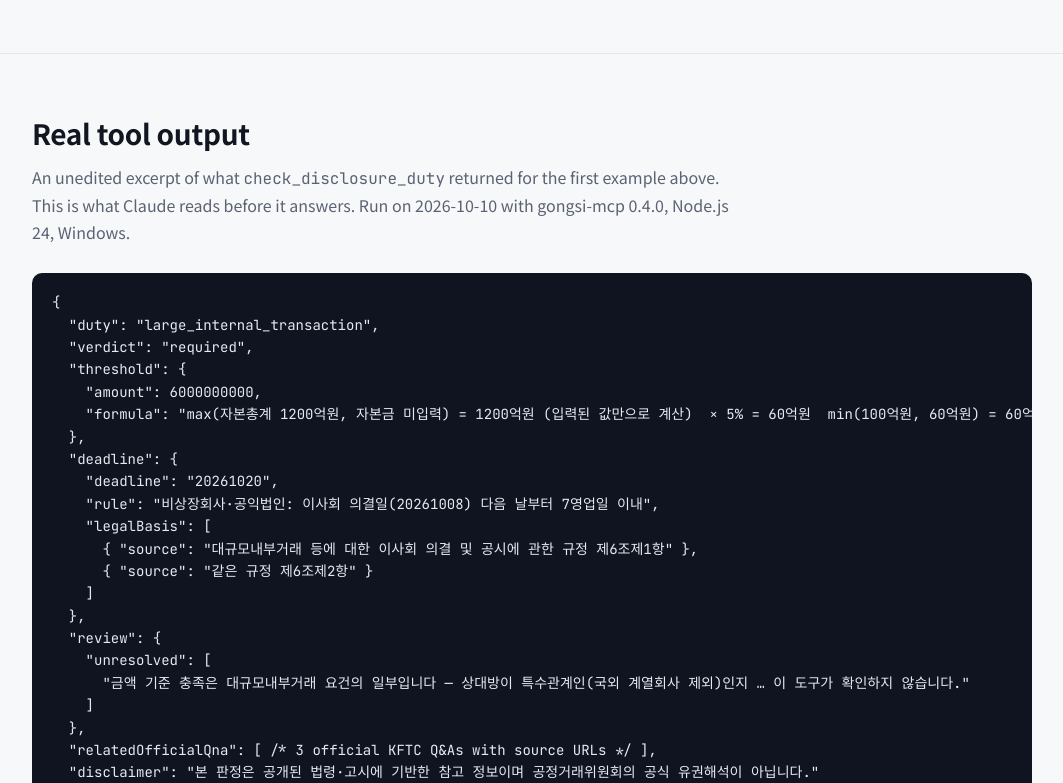
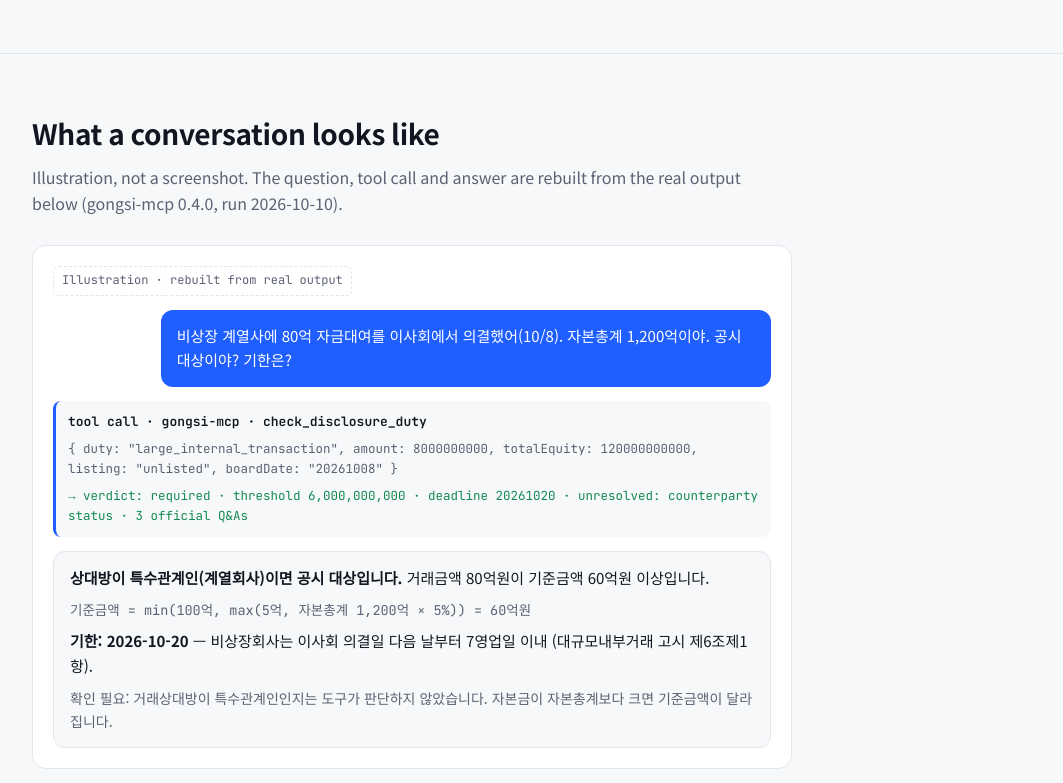
Before and after one commit to dolseom/dolseom.com, a plain HTML site: page index.html in a window 1280 px wide. Shown: the part 1877-2660 px from the top of the page, without its empty margins (108-1171 px from the left). Drawn offline with Linux system fonts and the light colour scheme.

Commit message:
site: 대화 예시 일러스트 카드(실제 출력 기반, 일러스트 표기)
Co-Authored-By: Claude Opus 5.5 <noreply@anthropic.com>

```diff
--- a/index.html
+++ b/index.html
@@ -119,6 +119,19 @@ section .sub { color: var(--muted); margin: 0 0 28px; max-width: 720px; }
 .qa .a { margin: 0; }
 .qa .calc { display: block; margin-top: 10px; font-family: var(--mono); font-size: 13px; color: var(--muted); background: var(--bg); padding: 10px 12px; border-radius: 8px; overflow-x: auto; white-space: pre-wrap; }
 
+.chat { margin: 0; background: var(--surface); border: 1px solid var(--line); border-radius: 14px; padding: 20px; display: grid; gap: 14px; max-width: 760px; }
+.chat-tag { font-family: var(--mono); font-size: 12px; color: var(--muted); border: 1px dashed var(--line); border-radius: 6px; padding: 4px 8px; justify-self: start; }
+.msg { border-radius: 12px; padding: 14px 16px; font-size: 15px; line-height: 1.65; }
+.msg p { margin: 0 0 8px; } .msg p:last-child { margin: 0; }
+.msg.user { background: var(--accent); color: var(--accent-ink); justify-self: end; max-width: 85%; }
+.msg.bot { background: var(--bg); border: 1px solid var(--line); }
+.call { border-left: 3px solid var(--accent); background: var(--bg); border-radius: 8px; padding: 10px 12px; display: grid; gap: 6px; font-size: 13px; }
+.call-name { font-family: var(--mono); font-weight: 600; color: var(--text); overflow-wrap: anywhere; }
+.call code { font-size: 12.5px; color: var(--muted); overflow-wrap: anywhere; }
+.call-out { font-family: var(--mono); font-size: 12.5px; color: var(--ok); overflow-wrap: anywhere; }
+.mono-line { font-family: var(--mono); font-size: 13.5px; color: var(--muted); overflow-wrap: anywhere; }
+.muted-line { color: var(--muted); font-size: 14px; }
+
 .grid3 { display: grid; grid-template-columns: repeat(3, 1fr); gap: 16px; }
 .grid3 > div { background: var(--surface); border: 1px solid var(--line); border-radius: 12px; padding: 22px; }
 .grid3 h3 { font-size: 17px; margin: 0 0 8px; }
@@ -231,7 +244,25 @@ footer .wrap { display: flex; justify-content: space-between; flex-wrap: wrap; g
 
   <section id="output">
     <div class="wrap">
-      <h2>Real tool output</h2>
+      <h2>What a conversation looks like</h2>
+      <p class="sub">Illustration, not a screenshot. The question, tool call and answer are rebuilt from the real output below (gongsi-mcp 0.4.0, run 2026-10-10).</p>
+      <figure class="chat" aria-label="Illustrative conversation using gongsi-mcp">
+        <figcaption class="chat-tag">Illustration · rebuilt from real output</figcaption>
+        <div class="msg user" lang="ko">비상장 계열사에 80억 자금대여를 이사회에서 의결했어(10/8). 자본총계 1,200억이야. 공시 대상이야? 기한은?</div>
+        <div class="call">
+          <span class="call-name">tool call · gongsi-mcp · check_disclosure_duty</span>
+          <code>{ duty: "large_internal_transaction", amount: 8000000000, totalEquity: 120000000000, listing: "unlisted", boardDate: "20261008" }</code>
+          <span class="call-out">→ verdict: required · threshold 6,000,000,000 · deadline 20261020 · unresolved: counterparty status · 3 official Q&amp;As</span>
+        </div>
+        <div class="msg bot" lang="ko">
+          <p><strong>상대방이 특수관계인(계열회사)이면 공시 대상입니다.</strong> 거래금액 80억원이 기준금액 60억원 이상입니다.</p>
+          <p class="mono-line">기준금액 = min(100억, max(5억, 자본총계 1,200억 × 5%)) = 60억원</p>
+          <p><strong>기한: 2026-10-20</strong> — 비상장회사는 이사회 의결일 다음 날부터 7영업일 이내 (대규모내부거래 고시 제6조제1항).</p>
+          <p class="muted-line">확인 필요: 거래상대방이 특수관계인인지는 도구가 판단하지 않았습니다. 자본금이 자본총계보다 크면 기준금액이 달라집니다.</p>
+        </div>
+      </figure>
+
+      <h2 style="margin-top:48px">Real tool output</h2>
       <p class="sub">An unedited excerpt of what <code>check_disclosure_duty</code> returned for the first example above. This is what Claude reads before it answers. Run on 2026-10-10 with gongsi-mcp 0.4.0, Node.js 24, Windows.</p>
       <pre><code>{
   "duty": "large_internal_transaction",
```
